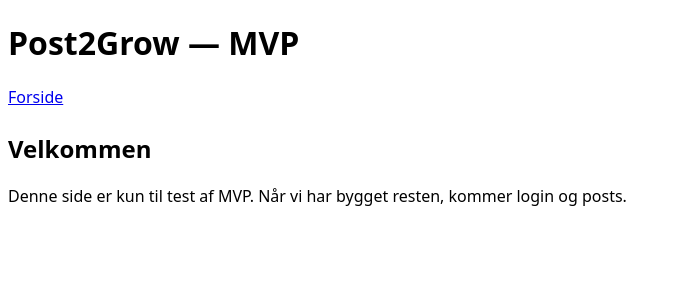
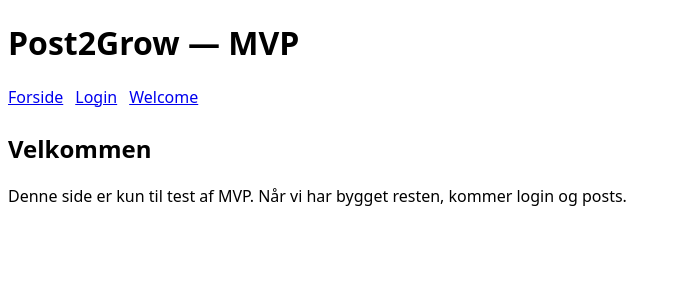
Before and after one commit to obe2904-dev/p2g-app, a Next.js app: page / in a window 1280 px wide. Shown: the top 300 px of the page, without its empty margins (0-681 px from the left). Built offline with nearby package versions, Linux system fonts and the light colour scheme.

Commit message:
Update layout.tsx

```diff
--- a/app/layout.tsx
+++ b/app/layout.tsx
@@ -7,8 +7,10 @@ export default function RootLayout({ children }: { children: React.ReactNode })
         <header style={{ marginBottom: 24 }}>
           <h1>Post2Grow — MVP</h1>
           <nav style={{ display: 'flex', gap: 12 }}>
-            <a href="/">Forside</a>
-          </nav>
+  <a href="/">Forside</a>
+  <a href="/login">Login</a>
+  <a href="/welcome">Welcome</a>
+</nav>
         </header>
         {children}
       </body>
```
